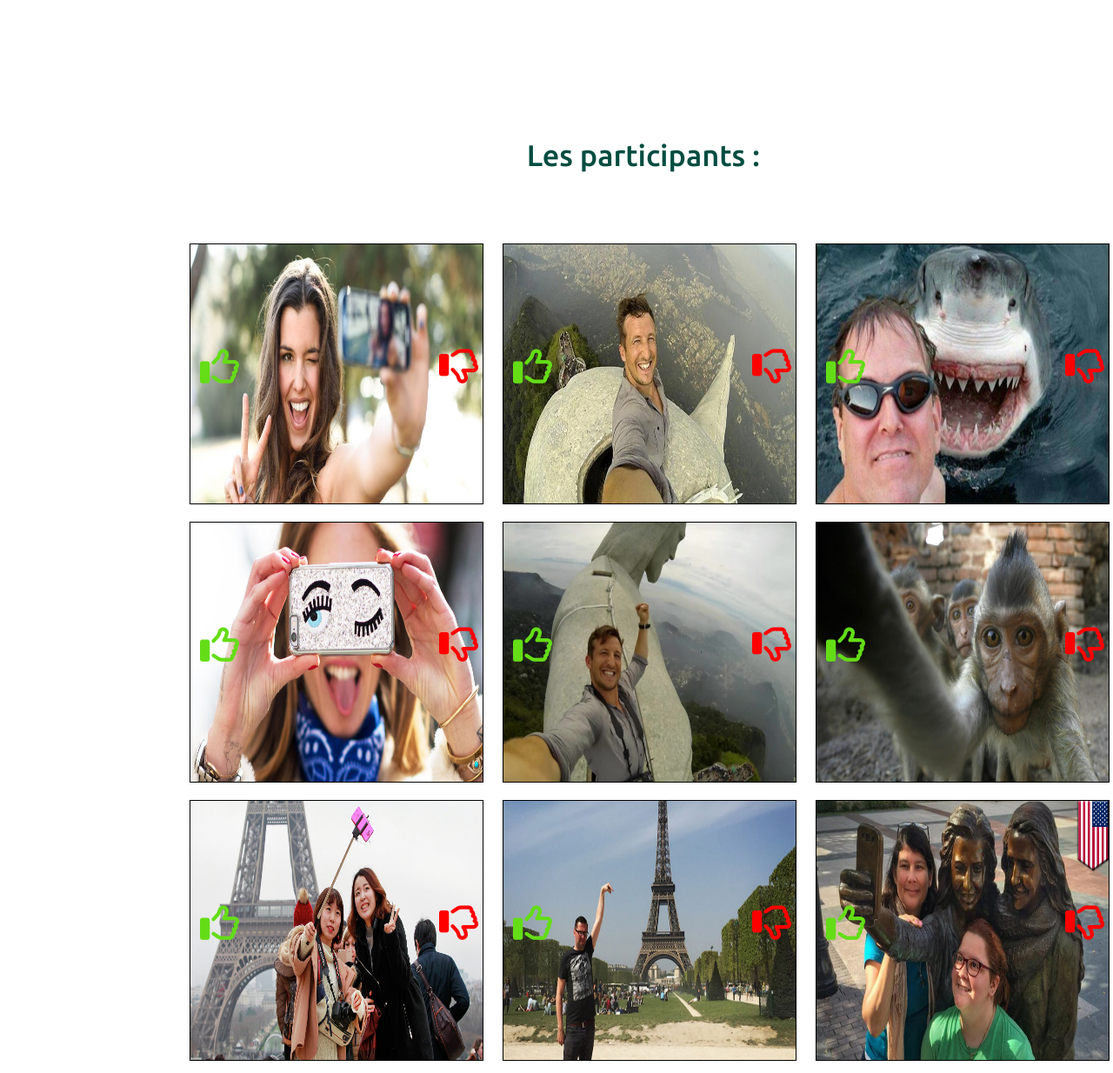
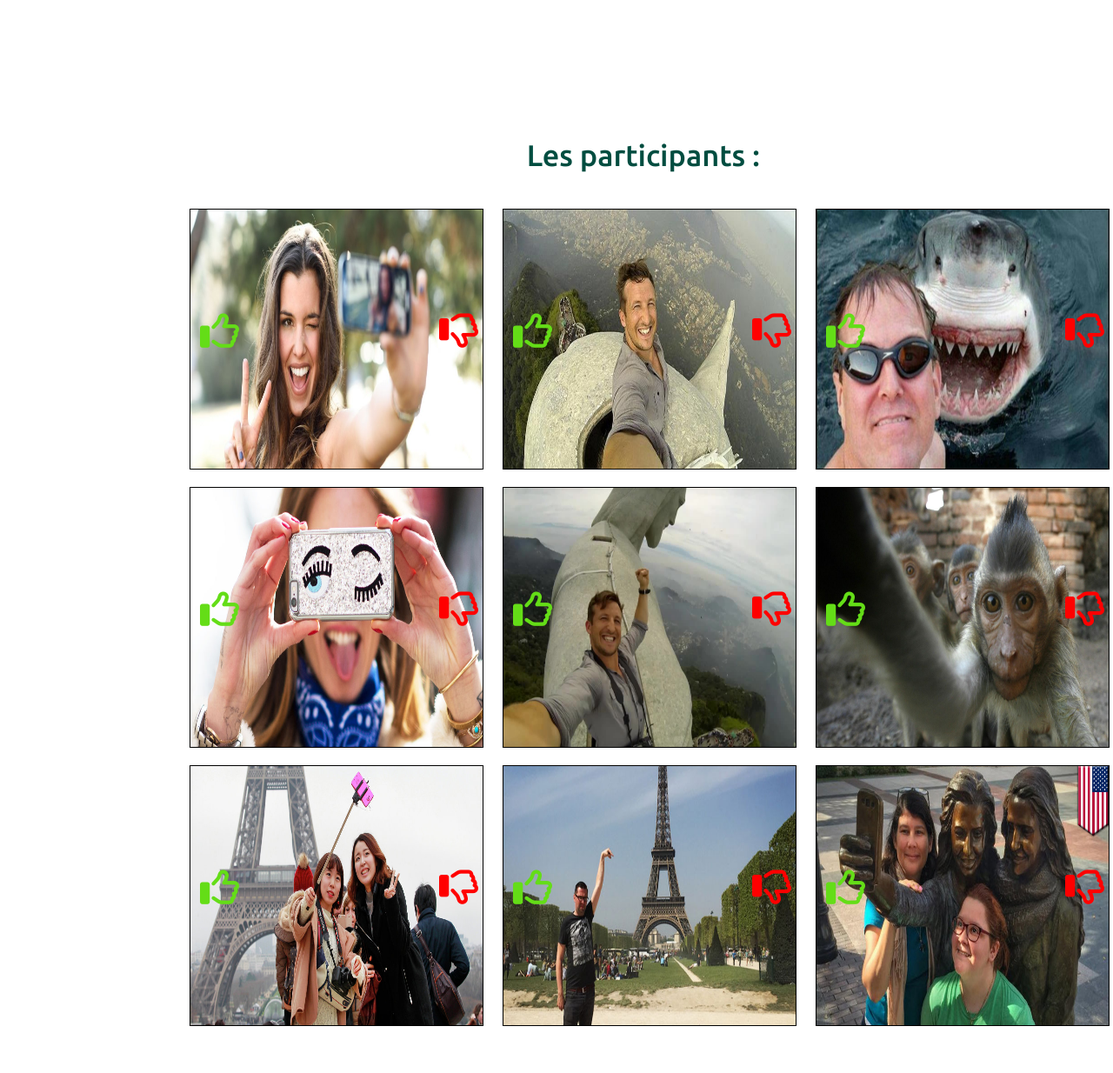
Before and after one commit to BoillotFrederic/hackathon, a PHP site: page / in a window 1280 px wide. Shown: the part 1770-3004 px from the top of the page at 87% size. After the commit the page ends 2950 px from the top, so only its background shows below. Run offline with PHP 8.4, Linux system fonts and the light colour scheme; some libraries are stand-ins or nearby versions; some web fonts are replaced.

Commit message:
modif bug elise

```diff
--- a/css/ELStyle.css
+++ b/css/ELStyle.css
@@ -54,7 +54,6 @@ body {
 #rest h4 {
     font-family: Ubuntu;
     color: #004D40;
-    margin-bottom: 5%;
     padding: 2%;
 }
 
--- a/inc/description.php
+++ b/inc/description.php
@@ -15,7 +15,7 @@
     <div id="conditions"class="col l12 s12 m12 center">
 
         <ul class="staggered-test center">
-            <li class="">
+            <li>
 
                 <p> - Obligation de se prendre en photo devant un monument historique Boulonnais. </p> <br>
                 <p> - La photo doit être orignale, mais pas excentrique. </p> <br>
--- a/inc/rest.php
+++ b/inc/rest.php
@@ -1,5 +1,5 @@
 
-<div id="rest" class="col row center ">
+<div id="rest" class="row center ">
   <h4 class="col s12 m12 l12 "> Les participants : </h4>
 
 
```
